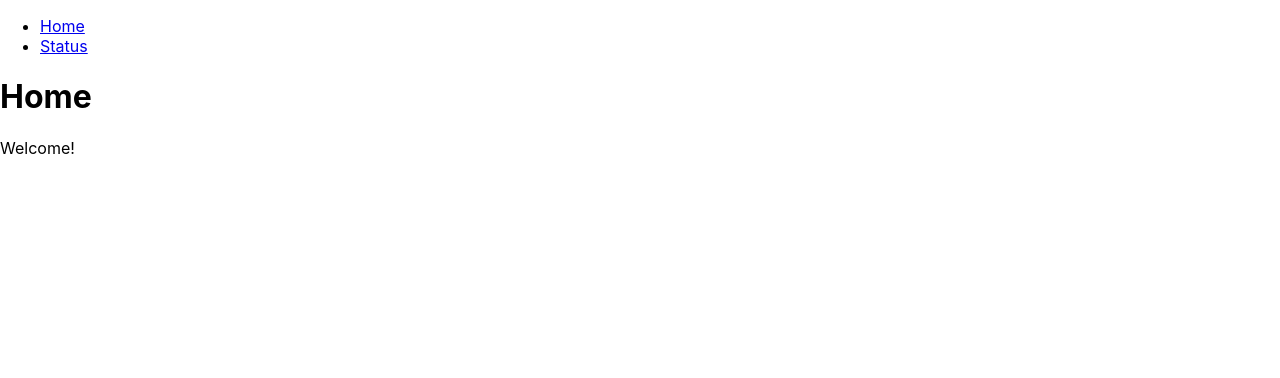
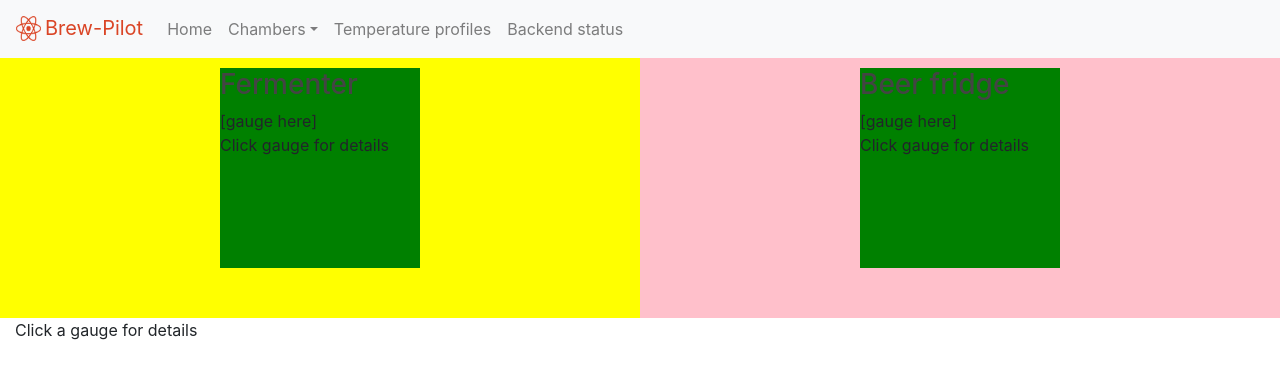
Before and after one commit to easleydp/brew-pilot, a React (Create React App) app in the folder frontend/: page / in a window 1280 px wide. Shown: the top 378 px of the page. Built offline with nearby package versions, Linux system fonts and the light colour scheme.

Commit message:
Add Home page

```diff
--- a/frontend/public/index.html
+++ b/frontend/public/index.html
@@ -5,10 +5,7 @@
     <link rel="icon" href="%PUBLIC_URL%/favicon.ico" />
     <meta name="viewport" content="width=device-width, initial-scale=1" />
     <meta name="theme-color" content="#000000" />
-    <meta
-      name="description"
-      content="Web site created using create-react-app"
-    />
+    <meta name="description" content="Web site created using create-react-app" />
     <link rel="apple-touch-icon" href="%PUBLIC_URL%/logo192.png" />
     <!--
       manifest.json provides metadata used when your web app is installed on a
@@ -24,7 +21,14 @@
       work correctly both with client-side routing and a non-root public URL.
       Learn how to configure a non-root public URL by running `npm run build`.
     -->
-    <title>React App</title>
+    <title>Brew Pilot</title>
+
+    <link
+      rel="stylesheet"
+      href="https://maxcdn.bootstrapcdn.com/bootstrap/4.3.1/css/bootstrap.min.css"
+      integrity="sha384-ggOyR0iXCbMQv3Xipma34MD+dH/1fQ784/j6cY/iJTQUOhcWr7x9JvoRxT2MZw1T"
+      crossorigin="anonymous"
+    />
   </head>
   <body>
     <noscript>You need to enable JavaScript to run this app.</noscript>
--- a/frontend/src/components/App.tsx
+++ b/frontend/src/components/App.tsx
@@ -1,23 +1,40 @@
 import React from 'react';
 //import logo from '../logo.svg';
 import './App.css';
+import Home from './Home';
 import Status from './Status';
-import { BrowserRouter as Router, Switch, Route, Link } from 'react-router-dom';
+import { BrowserRouter as Router, Switch, Route } from 'react-router-dom';
+import Navbar from 'react-bootstrap/Navbar';
+import Nav from 'react-bootstrap/Nav';
+import NavDropdown from 'react-bootstrap/NavDropdown';
 
 const App: React.FC = () => {
   return (
     <Router>
       <div>
-        <nav>
-          <ul>
-            <li>
-              <Link to="/">Home</Link>
-            </li>
-            <li>
-              <Link to="/status">Status</Link>
-            </li>
-          </ul>
-        </nav>
+        <Navbar bg="light" expand="lg">
+          <Navbar.Brand href="/">
+            <img
+              src="/brew-pilot-logo.png"
+              className="d-inline-block align-top"
+              alt="BrewPilot logo"
+            />
+            Brew-Pilot
+          </Navbar.Brand>
+          <Navbar.Toggle aria-controls="basic-navbar-nav" />
+          <Navbar.Collapse id="basic-navbar-nav">
+            <Nav className="mr-auto">
+              <Nav.Link href="/">Home</Nav.Link>
+              <NavDropdown title="Chambers" id="basic-nav-dropdown">
+                <NavDropdown.Item href="/chamber/1">Fermenter</NavDropdown.Item>
+                <NavDropdown.Divider />
+                <NavDropdown.Item href="/chamber/2">Beer fridge</NavDropdown.Item>
+              </NavDropdown>
+              <Nav.Link href="/profiles">Temperature profiles</Nav.Link>
+              <Nav.Link href="/status">Backend status</Nav.Link>
+            </Nav>
+          </Navbar.Collapse>
+        </Navbar>
 
         {/* A <Switch> looks through its children <Route>s and
             renders the first one that matches the current URL. */}
@@ -26,8 +43,7 @@ const App: React.FC = () => {
             <Status />
           </Route>
           <Route path="/">
-            <h1>Home</h1>
-            <p>Welcome!</p>
+            <Home />
           </Route>
         </Switch>
       </div>
--- /dev/null
+++ b/frontend/src/components/Home.tsx
@@ -0,0 +1,39 @@
+import React, { useState, useEffect } from 'react';
+import axios from 'axios';
+
+const Home: React.FC = () => {
+  useEffect(() => {
+    console.log(0, 'mount');
+    return () => {
+      console.log(1, 'unmount');
+    };
+  }, []);
+
+  return (
+    <div className="home container-fluid">
+      <div className="row">
+        <div className="col-sm-6 bg-yellow">
+          <div className="card1">
+            <div className="inner">
+              <h3>Fermenter</h3>
+              <div className="chamber-gauge">[gauge here]</div>
+              <div>Click gauge for details</div>
+            </div>
+          </div>
+        </div>
+        <div className="col-sm-6 bg-pink">
+          <div className="card2">
+            <div className="inner">
+              <h3>Beer fridge</h3>
+              <div className="chamber-gauge">[gauge here]</div>
+              <div>Click gauge for details</div>
+            </div>
+          </div>
+        </div>
+      </div>
+      <div>Click a gauge for details</div>
+    </div>
+  );
+};
+
+export default Home;
--- a/frontend/src/index.css
+++ b/frontend/src/index.css
@@ -1,13 +1,108 @@
 body {
   margin: 0;
-  font-family: -apple-system, BlinkMacSystemFont, 'Segoe UI', 'Roboto', 'Oxygen',
-    'Ubuntu', 'Cantarell', 'Fira Sans', 'Droid Sans', 'Helvetica Neue',
-    sans-serif;
+  font-family: -apple-system, BlinkMacSystemFont, 'Segoe UI', 'Roboto', 'Oxygen', 'Ubuntu',
+    'Cantarell', 'Fira Sans', 'Droid Sans', 'Helvetica Neue', sans-serif;
   -webkit-font-smoothing: antialiased;
   -moz-osx-font-smoothing: grayscale;
 }
 
 code {
-  font-family: source-code-pro, Menlo, Monaco, Consolas, 'Courier New',
-    monospace;
+  font-family: source-code-pro, Menlo, Monaco, Consolas, 'Courier New', monospace;
 }
+
+/* ----------------------------- */
+
+/* html,
+body {
+  background-image: url(background-tile.jpg);
+  background-repeat: repeat;
+} */
+
+/* body {
+  background-color: red;
+}
+@media screen and (max-width: 992px) {
+  body {
+    background-color: green;
+  }
+}
+@media screen and (max-width: 600px) {
+  body {
+    background-color: blue;
+  }
+} */
+
+/* body {
+  background-color: green;
+}
+@media (orientation: landscape) {
+  body {
+    background-color: red;
+  }
+} */
+
+h3,
+h2,
+h1 {
+  color: #444;
+}
+
+.navbar-light .navbar-brand {
+  color: #da4526;
+  padding-bottom: 0.425rem;
+}
+.navbar-light .navbar-brand > img {
+  width: 25px;
+  height: 25px;
+  margin: 3px 4px 0 0;
+}
+
+/* .home {
+  height: 360px;
+  background-color: yellow;
+}
+.home .v-center {
+  display: flex;
+  align-items: center;
+}
+
+.home .chamber-card {
+  background-color: aquamarine;
+  float: left;
+  width: 100%;
+}
+/* Clear floats after the columns */
+.home .chamber-cards:after {
+  content: '';
+  display: table;
+  clear: both;
+}
+/* @media (orientation: landscape) {
+  .home .chamber-card {
+    width: 50%;
+  }
+}
+.home .chamber-card .inner {
+  background-color: #da4526;
+  width: 200px;
+  height: 200px;
+} */
+
+.bg-yellow {
+  background-color: yellow;
+}
+.bg-pink {
+  background-color: pink;
+}
+.card1 {
+  width: 200px;
+  height: 200px;
+  background-color: green;
+  margin: 10px auto 50px;
+}
+.card2 {
+  width: 200px;
+  height: 200px;
+  background-color: green;
+  margin: 10px auto 20px;
+}
```
Also changed, not shown: frontend/public/brew-pilot-logo.png (added), frontend/src/background-tile.jpg (added).
